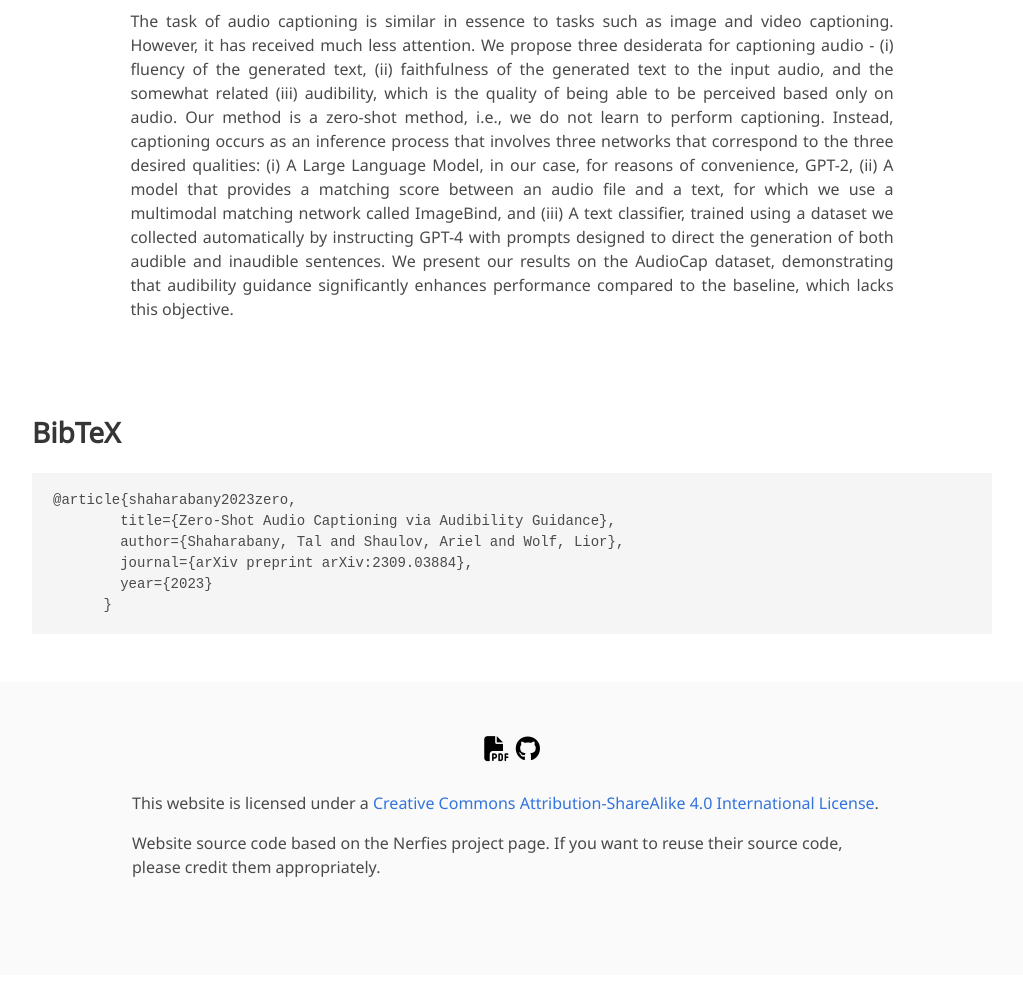
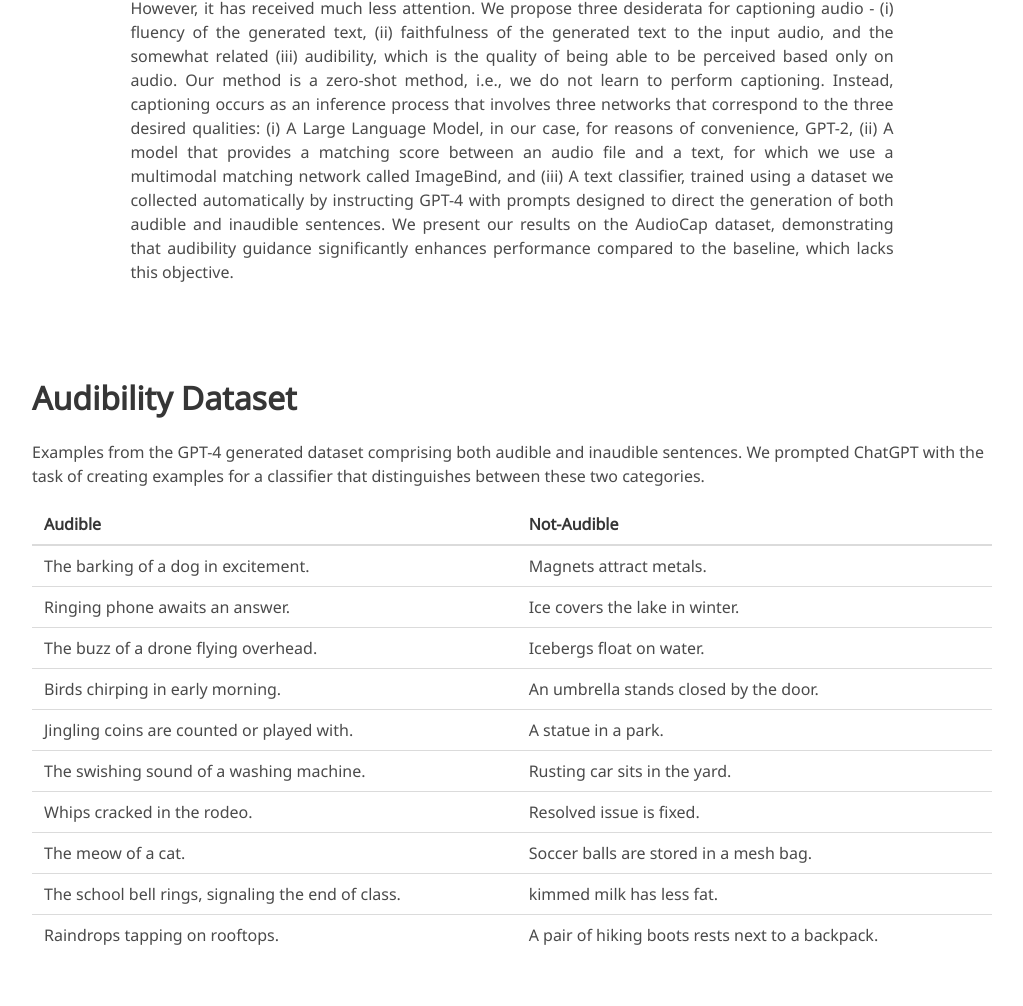
Before and after one commit to arielshaulov/zero-shot-audio-captioning, a plain HTML site: page index.html in a window 1280 px wide. Shown: the part 1000-2006 px from the top of the page, without its empty margins (128-1151 px from the left). Before the commit the page ends 1975 px from the top, so only its background shows below. Drawn offline with nearby package versions, Linux system fonts and the light colour scheme; some icons are missing; a web font is replaced by a local one.

Commit message:
changed-index.html

```diff
--- a/index.html
+++ b/index.html
@@ -112,8 +112,18 @@
                   <span class="icon">
                       <i class="far fa-images"></i>
                   </span>
-                  <span>Data</span>
+                  <span>Dataset</span>
                   </a>
+              </span>
+              <span class="link-block">
+                <a href="https://github.com/google/nerfies/releases/tag/0.1"
+                   class="external-link button is-normal is-rounded is-dark">
+                  <span class="icon">
+                      <i class="far fa-images"></i>
+                  </span>
+                  <span>Demo</span>
+                  </a>
+              </span>
             </div>
 
           </div>
@@ -126,7 +136,7 @@
 <section class="hero teaser">
   <div class="container is-max-desktop">
     <div class="hero-body">
-        <iframe src="./static/images/teaser.pdf" width="600" height="400"></iframe>
+        <img src="./static/images/teaser.jpg" alt="Description of image" class="my-image">
       <h2 class="subtitle has-text-centered">
         <span class="dnerf"></span> Illustrative instances of caption generation produced
         by our pipeline
@@ -166,6 +176,67 @@
     <!--/ Abstract. -->
   </div>
 </section>
+
+<!-- Start of new Table section -->
+<section class="section" id="Table">
+    <div class="container is-max-desktop content">
+      <h2 class="title is-3">Audibility Dataset</h2>
+      <p>Examples from the GPT-4 generated dataset comprising both audible and inaudible sentences. We prompted ChatGPT
+        with the task of creating examples for a classifier that distinguishes between these two categories.</p>
+      <table>
+        <thead>
+          <tr>
+            <th>Audible</th>
+            <th>Not-Audible</th>
+          </tr>
+        </thead>
+        <tbody>
+          <tr>
+            <td>The barking of a dog in excitement.</td>
+            <td>Magnets attract metals.</td>
+          </tr>
+          <tr>
+            <td>Ringing phone awaits an answer.</td>
+            <td>Ice covers the lake in winter.</td>
+          </tr>
+          <tr>
+            <td>The buzz of a drone flying overhead.</td>
+            <td>Icebergs float on water.</td>
+          </tr>
+          <tr>
+            <td>Birds chirping in early morning.</td>
+            <td>An umbrella stands closed by the door.</td>
+          </tr>
+          <tr>
+            <td>Jingling coins are counted or played with.</td>
+            <td>A statue in a park.</td>
+          </tr>
+          <tr>
+            <td>The swishing sound of a washing machine.</td>
+            <td>Rusting car sits in the yard.</td>
+          </tr>
+          <tr>
+            <td>Whips cracked in the rodeo.</td>
+            <td>Resolved issue is fixed.</td>
+          </tr>
+          <tr>
+            <td>The meow of a cat.</td>
+            <td>Soccer balls are stored in a mesh bag.</td>
+          </tr>
+          <tr>
+            <td>The school bell rings, signaling the end of class.</td>
+            <td>kimmed milk has less fat.</td>
+          </tr>
+          <tr>
+            <td>Raindrops tapping on rooftops.</td>
+            <td>A pair of hiking boots rests next to a backpack.</td>
+          </tr>
+        </tbody>
+      </table>
+    </div>
+  </section>
+  <!-- End of new Table section -->
+
 
 <section class="section" id="BibTeX">
   <div class="container is-max-desktop content">
```
Also changed, not shown: static/images/teaser.jpg (added), 1 other file.
